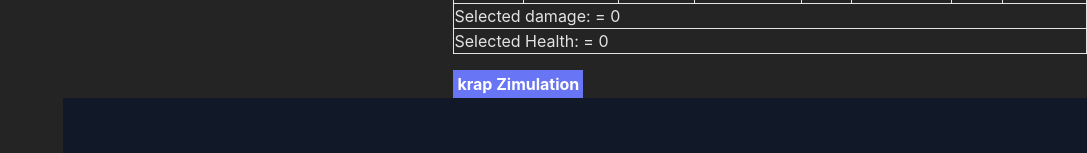
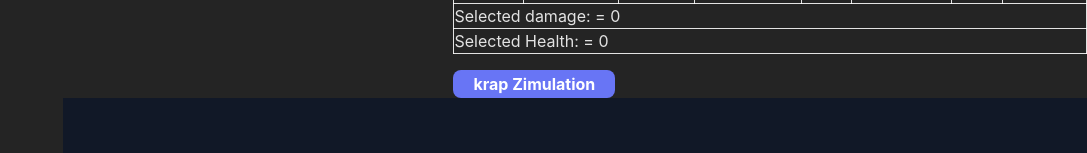
Before and after one commit to moigithub/totalbattlecaballitos, a React (Vite) app: page /calc in a window 1280 px wide. Shown: the part 876-1029 px from the top of the page, without its empty margins (193-1280 px from the left). Built offline with nearby package versions, Linux system fonts and the light colour scheme; what zustand-debounce would draw is missing.

Commit message:
fix selectTarget

```diff
--- a/src/dos.tsx
+++ b/src/dos.tsx
@@ -824,7 +824,8 @@ second REMAINS second
   }
 
   const verifyCitadel = () => {
-    // console.log('verifying citadele20')
+    setLoading(true)
+    console.log('verifying citadele20')
     const checkResult: ColumnResult[] = []
     // let troopsTypes: boolean = false
 
@@ -876,6 +877,9 @@ second REMAINS second
 
     setReport(checkResult)
     // console.log(' citadele20 result', checkResult)
+    setTimeout(() => {
+      setLoading(false)
+    }, 200)
   }
 
   const generateData = () => {
@@ -1473,10 +1477,11 @@ ignora lo que continua abajo de esta linea:
           {selectedTarget === 'lvl17HeroicElfSquad' && <div>lvl17 Heroic Elf Squad</div>}
 
           <button
-            className='px-1 py-0.5 bg-indigo-500 text-md font-bold text-white'
+            className='px-5 py-0.5 bg-indigo-500 text-md font-bold text-white rounded-lg'
             onClick={verifyCitadel}
+            disabled={loading}
           >
-            krap Zimulation
+            {loading ? '.....thinking' : 'krap Zimulation'}
           </button>
         </div>
       </nav>
--- a/src/helpers.ts
+++ b/src/helpers.ts
@@ -469,7 +469,9 @@ const getBestDmgEffectiveTarget = (
 
   if (dmgVsEnemies.length === 1) return dmgVsEnemies[0].unit
   if (dmgVsEnemies.length > 1) {
-    return dmgVsEnemies.filter(result => result.dmg > 0).toSorted((a, b) => a.dmg - b.dmg)[0].unit
+    const lowDamage = dmgVsEnemies.filter(result => result.dmg > 0)
+    if (lowDamage.length === 0) return null
+    return lowDamage.toSorted((a, b) => a.dmg - b.dmg)[0].unit
   }
 
   return null
@@ -603,19 +605,20 @@ export const selectTarget = (
         return bestDmgEffectiveTarget
       } else {
         console.log('error no target,bestDmgEffectiveTarget', 'no deberia pasar')
-        return null
+        console.log('fallback to biggestthreat')
+        // return null
       }
 
       // const enemiesNotAttackedYet = enemiesWithEnoughHealth.filter(s => !attackedStacks.has(s))
       // const threat1 = getBiggestThreat(attackingStack, enemiesNotAttackedYet)
-      // const threat2 = getBiggestThreat(attackingStack, enemiesWithEnoughHealth)
+      const threat2 = getBiggestThreat(attackingStack, enemiesWithEnoughHealth)
 
       // if (threat1) {
       // console.log('biggestthreat from enemiesNotAttackedYet', structuredClone(threat1))
       // } else {
       //   console.log('strongest from enemiesWithEnoughHealth', structuredClone(threat2))
       // }
-
+      return threat2
       // return threat1 || threat2
     }
   } else {
```
